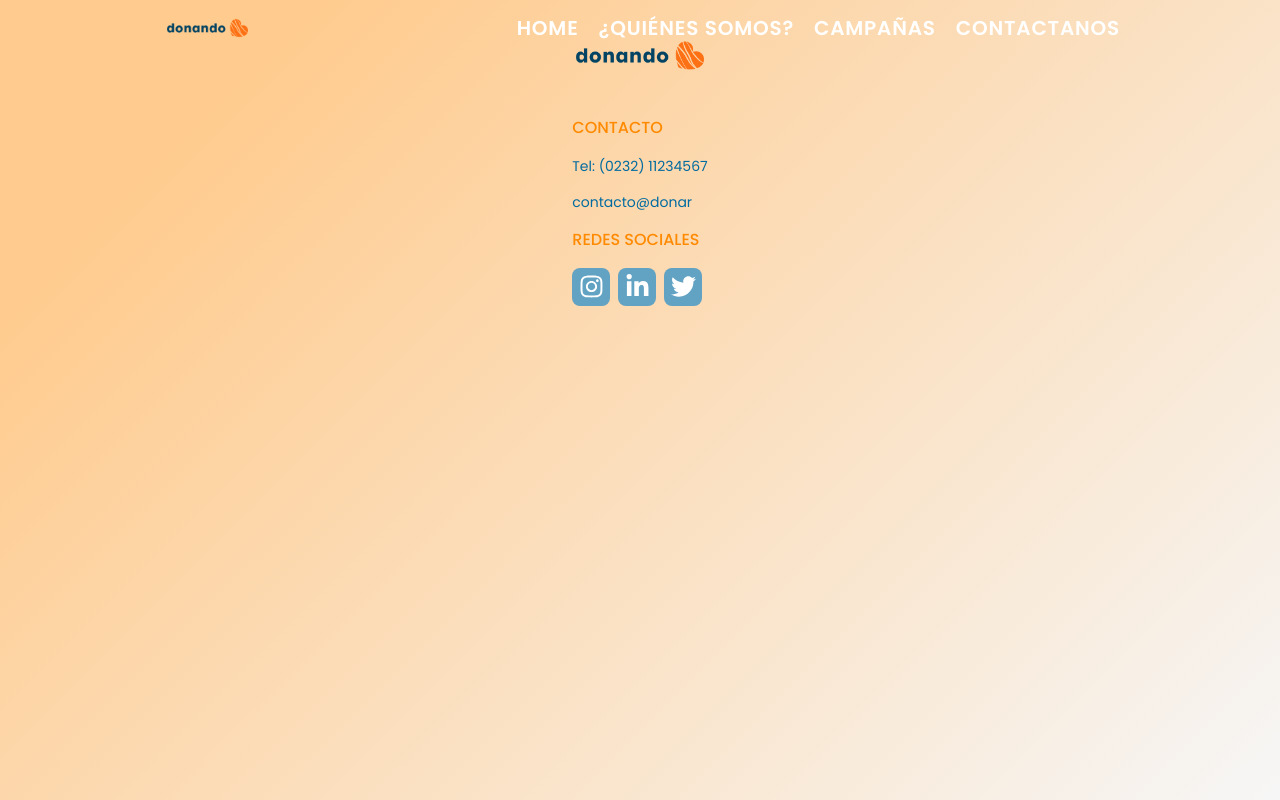
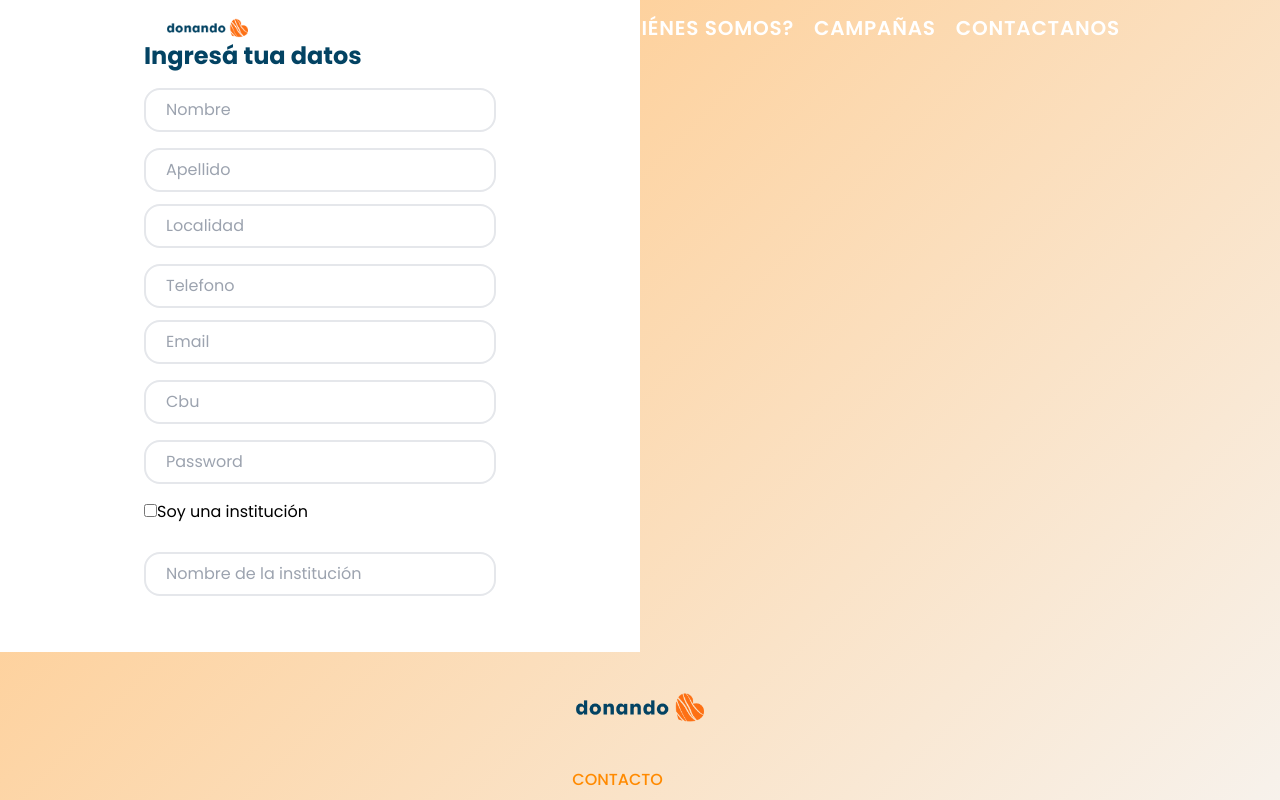
Before and after one commit to eze-alvarez/FrontNoCountry, a React (Vite) app: page /registroSolicitante in a window 1280 px wide. Shown: the top 800 px of the page. Built offline with nearby package versions, Linux system fonts and the light colour scheme.

Commit message:
formularios

```diff
--- a/src/App.jsx
+++ b/src/App.jsx
@@ -4,11 +4,11 @@ import Navbar from './components/Header/Navbar';
 import Footer from './components/Footer/Footer';
 import Campaign from './pages/Campaign/campaign';
 import AllCampaigns from './pages/AllCampaigns/allCampaigns';
+import { Login } from "./pages/login/Login"
+import { Registro } from './pages/registro/Registro'
+import {RegistroSolicitante} from './pages/registroSolicitante/RegistroSolicitante'
 // import About from './pages/About'
 // import Campañas from './pages/Campañas'
-// import DonanteLogin from './pages/DonanteLogin'
-// import InstitucionLogin from './pages/InstitucionLogin'
-// import Login from "./pages/Login"
 // import CampañaCard from "./pages/CampañaCard"
 
 function App() {
@@ -19,12 +19,12 @@ function App() {
         <Navbar />
         <Routes>
           <Route path="/" element={<Home />} />
-                <Route path='/campaign/:id' element={<Campaign/>} />
-                <Route path='/allCampaigns' element={<AllCampaigns/>} />
-                {/* <Route path="/login" element={<Login />} />
-                <Route path="/quienes-somos" element={<DonanteLogin />} />
-                <Route path="/quienes-somos" element={<InstitucionLogin />} />
-                <Route path="/quienes-somos" element={<About />} />
+          <Route path='/campaign/:id' element={<Campaign />} />
+          <Route path='/allCampaigns' element={<AllCampaigns />} />
+          <Route path="/login" element={<Login />} />
+          <Route path="/registro" element={<Registro />} />
+          <Route path="/registroSolicitante" element={<RegistroSolicitante />} />
+                {/*<Route path="/quienes-somos" element={<About />} />
                 <Route path="/campañas" element={<Campañas />} />
                 <Route path="/quienes-somos" element={<CampañaCard />} /> */}
         </Routes>
--- a/src/components/UI/TextHero/textHero.jsx
+++ b/src/components/UI/TextHero/textHero.jsx
@@ -1,11 +1,16 @@
-import React from "react";
+
 
 const TextHero = () => {
     return (
-        <h1 className=" text-4xl font-medium text-start">
-            Un pequeño gesto, un gran{" "}
-            <span className=" text-orange-title">impacto</span>
-        </h1>
+        <>
+            <div className=" container flex flex-col mb-16 mt-16 h-[205px] w-[318] ">
+                <div className="w-[250px]">
+                    <h1 className="text-blue  text-4xl text-left">Un pequeño <br />gesto, un <br /> gran <spam className="text-orange-500">impacto</spam>
+                    </h1>
+                    <p className="text-base mt-4 ">Cada donación tranforma vidas. Unite y sé parte del cambio positivo que queremos ver en el mundo.</p></div>
+
+            </div>
+        </>
     );
 };
 
--- a/src/pages/Home/Home.jsx
+++ b/src/pages/Home/Home.jsx
@@ -1,10 +1,12 @@
 import HowToDonate from "../../components/HowDonate/howToDonate";
 import SectionCampaigns from "../../components/Sect-Campaigns/sectionCampaigns";
+import TextHero from "../../components/UI/TextHero/textHero";
 
 
 export default function Home() {
   return (
     <div className="w-full px-4">
+      <TextHero/>
       <HowToDonate />
       <SectionCampaigns />
     </div>
--- /dev/null
+++ b/src/pages/login/Login.jsx
@@ -0,0 +1,77 @@
+import { useEffect, useState } from "react"
+import { Link, useNavigate } from "react-router-dom"
+
+export const Login = () => {
+  const [email, setEmail] = useState('')
+  const [password, setPassword] = useState('')
+  const navigate = useNavigate()
+
+  const handleSubmit = (e) => {
+    e.preventDefault()
+    if(!email || !password || password.length < 6 || email.length < 6) {
+      alert('Datos incorrectos')
+    } else {
+      alert('Bienvenido')
+      setEmail('')
+      setPassword('')
+      navigate('')
+    }
+  }
+
+  useEffect(() => {
+
+    // Aquí puedes agregar alguna lógica adicional, como verificar si el usuario ya está autenticado
+  }, [])
+
+  return (
+    <>
+        <div className="h-screen md:flex mt-16">
+          <div className="bg-orange-400 h-36">
+            <h1 className="text-white">Hola</h1>
+          </div>
+          <div className="flex justify-center  items-center bg-white">
+            <form onSubmit={handleSubmit} className="bg-white w-80">
+              <h1 className="text-blue font-bold text-2xl text-left py-4">Bienvenido</h1>
+              <div className="flex items-center border-2 py-2 px-3 rounded-2xl mb-4">
+                <input
+                  className="pl-2 outline-none border-none"
+                  type="email"
+                  placeholder="Email"
+                  value={email}
+                  onChange={(e) => setEmail(e.target.value)}
+                />
+              </div>
+              <div className="flex items-center border-2 py-2 px-3 rounded-2xl">
+                <input
+                  className="pl-2 outline-none border-none"
+                  type="password"
+                  placeholder="Password"
+                  value={password}
+                  onChange={(e) => setPassword(e.target.value)}
+                />
+              </div>
+              <div className="flex">
+                <Link to="#">
+                  <p className="pl-6 py-4 text-blue text-sm">¿Olvidaste mi Password?</p>
+                </Link>
+                <Link to="/registro">
+                  <p className="py-4 text-blue text-sm">¿no tenes cuenta? Crea una</p>
+                </Link>
+              </div>
+              <div className="mt-4 pl-20">
+                <button type="submit" className="block w-40 bg-orange-400 h-42 rounded-full text-white rou font-semibold text-sm">
+                  Iniciar sesión
+                </button>
+              </div>
+              <div className="pl-20 mt-4">
+                <Link to="/RegistroSolicitante">
+                  <p className="py-4 font-semibold text-blue-700">Solicitar Donación</p>
+                </Link>
+              </div>
+            </form>
+          </div>
+        </div>
+
+    </>
+  )
+}
--- /dev/null
+++ b/src/pages/registro/Registro.jsx
@@ -0,0 +1,59 @@
+
+
+export const Registro = () => {
+  return (
+    <>
+      <div className="flex md:w-1/2 justify-center py-10 items-center bg-white">
+        <form className="bg-white">
+          <h1 className="text-blue font-bold text-2xl text-left mb-4">Ingresá tua datos</h1>
+          <div className="">
+            <div className="flex items-center border-2 py-2 px-3 rounded-2xl mb-4">
+              <input
+                className="pl-2 outline-none border-none"
+                type="text"
+                placeholder="Nombre " />
+            </div>
+            <div className="flex items-center border-2 py-2 px-3 rounded-2xl">
+
+              <input
+                className="pl-2 outline-none border-none"
+                type="text"
+                placeholder="Apellido" />
+            </div>
+          </div>
+          <div className="flex items-center border-2 py-2 px-3 mt-3 rounded-2xl mb-4">
+
+            <input
+              className="pl-2 outline-none border-none"
+              type="text"
+              placeholder="Localidad" />
+          </div>
+          <div className="flex items-center border-2 py-2 px-3 rounded-2xl">
+
+            <input
+              className="pl-2 outline-none border-none"
+              type="namber"
+              placeholder="Telefono" />
+          </div>
+          <div className="flex items-center border-2 py-2 px-3 mt-3 rounded-2xl mb-4">
+
+            <input
+              className="pl-2 outline-none border-none"
+              type="email"
+              placeholder="Email " />
+          </div>
+          <div className="flex items-center border-2 py-2 px-3 rounded-2xl">
+
+            <input
+              className="pl-2 outline-none border-none"
+              type="password"
+              placeholder="Password" />
+          </div>
+
+
+        </form>
+      </div>
+
+    </>
+  )
+}
--- /dev/null
+++ b/src/pages/registroSolicitante/RegistroSolicitante.jsx
@@ -0,0 +1,80 @@
+
+
+export const RegistroSolicitante = () => {
+  return (
+    <>
+      <div className="flex md:w-1/2 justify-center py-10 items-center bg-white">
+        <form className="bg-white">
+          <h1 className="text-blue font-bold text-2xl text-left mb-4">Ingresá tua datos</h1>
+          <div className="">
+            <div className="flex items-center border-2 py-2 px-3 rounded-2xl mb-4">
+              <input
+                className="pl-2 outline-none border-none"
+                type="text"
+                placeholder="Nombre " />
+            </div>
+            <div className="flex items-center border-2 py-2 px-3 rounded-2xl">
+
+              <input
+                className="pl-2 outline-none border-none"
+                type="text"
+                placeholder="Apellido" />
+            </div>
+          </div>
+          <div className="flex items-center border-2 py-2 px-3 mt-3 rounded-2xl mb-4">
+
+            <input
+              className="pl-2 outline-none border-none"
+              type="text"
+              placeholder="Localidad" />
+          </div>
+          <div className="flex items-center border-2 py-2 px-3 rounded-2xl">
+
+            <input
+              className="pl-2 outline-none border-none"
+              type="namber"
+              placeholder="Telefono" />
+          </div>
+          <div className="flex items-center border-2 py-2 px-3 mt-3 rounded-2xl mb-4">
+
+            <input
+              className="pl-2 outline-none border-none"
+              type="email"
+              placeholder="Email " />
+          </div>
+          <div className="flex items-center border-2 py-2 px-3 mt-3 rounded-2xl mb-4">
+
+            <input
+              className="pl-2 outline-none border-none"
+              type="text"
+              placeholder="Cbu " />
+          </div>
+
+          <div className="flex items-center border-2 py-2 px-3 rounded-2xl">
+
+            <input
+              className="pl-2 outline-none border-none"
+              type="password"
+              placeholder="Password" />
+          </div>
+
+        <div className="py-4">
+        <label ><input  type="checkbox" id="cbox1" value="first_checkbox" />Soy una institución</label>
+        </div>
+
+
+        <div className="flex items-center border-2 py-2 px-3 mt-3 rounded-2xl mb-4">
+
+            <input
+              className="pl-2 outline-none border-none"
+              type="text"
+              placeholder="Nombre de la institución" />
+          </div>
+
+
+        </form>
+      </div>
+
+    </>
+  )
+}
```
Also changed, not shown: src/assets/Images/commonImg/Home.png (added). Lines whose indentation alone changed are shown as unchanged.
